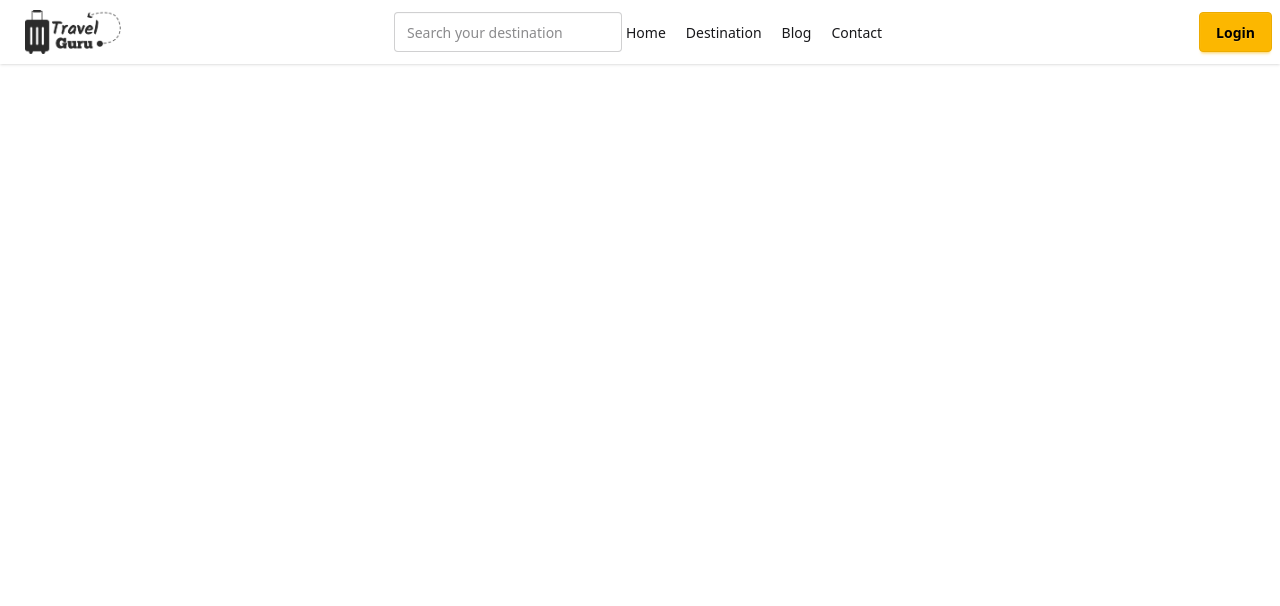
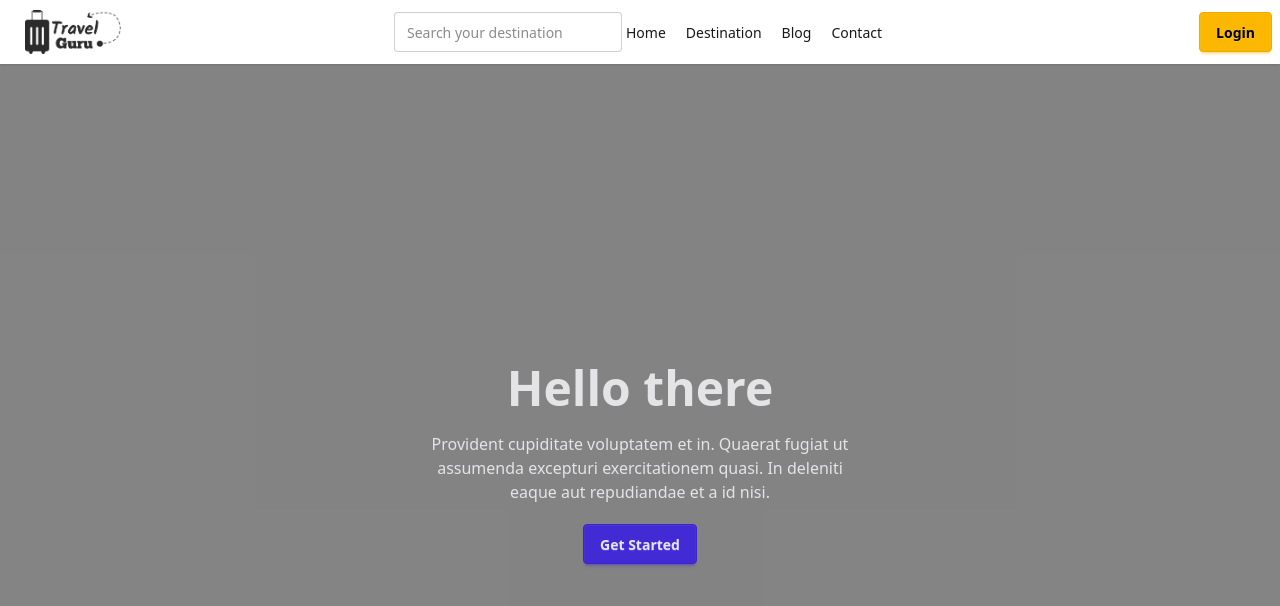
Before and after one commit to MaLiHa1321/Romely, a React (Vite) app: page / in a window 1280 px wide. Shown: the top 606 px of the page. Built offline with nearby package versions, Linux system fonts and the light colour scheme.

Commit message:
banner are added

```diff
--- /dev/null
+++ b/src/Component/Root/Root.jsx
@@ -0,0 +1,15 @@
+import { Outlet } from "react-router-dom";
+import Navbar from "../navbar/Navbar";
+
+
+const Root = () => {
+    return (
+        <div>
+            <Navbar></Navbar>
+            <Outlet></Outlet>
+
+        </div>
+    );
+};
+
+export default Root;
--- /dev/null
+++ b/src/Component/home/Banner.jsx
@@ -0,0 +1,27 @@
+import image from '../../assets/Rectangle 1.png'
+
+const Banner = () => {
+    return (
+        <div>
+            <div
+  className="hero min-h-screen"
+  style={{
+    backgroundImage: "url{image}",
+  }}>
+  <div className="hero-overlay"></div>
+  <div className="hero-content text-neutral-content text-center">
+    <div className="max-w-md">
+      <h1 className="mb-5 text-5xl font-bold">Hello there</h1>
+      <p className="mb-5">
+        Provident cupiditate voluptatem et in. Quaerat fugiat ut assumenda excepturi exercitationem
+        quasi. In deleniti eaque aut repudiandae et a id nisi.
+      </p>
+      <button className="btn btn-primary">Get Started</button>
+    </div>
+  </div>
+</div>
+        </div>
+    );
+};
+
+export default Banner;
--- a/src/Component/home/Home.jsx
+++ b/src/Component/home/Home.jsx
@@ -1,12 +1,13 @@
 import { Outlet } from "react-router-dom";
-import Navbar from "../navbar/Navbar";
+import Banner from "./Banner";
+
 
 
 const Home = () => {
     return (
         <div>
-            <Navbar></Navbar>
-            <Outlet></Outlet>
+         <Banner></Banner>
+
 
         </div>
     );
```
Also changed, not shown: src/main.jsx (+6 -1 lines).
